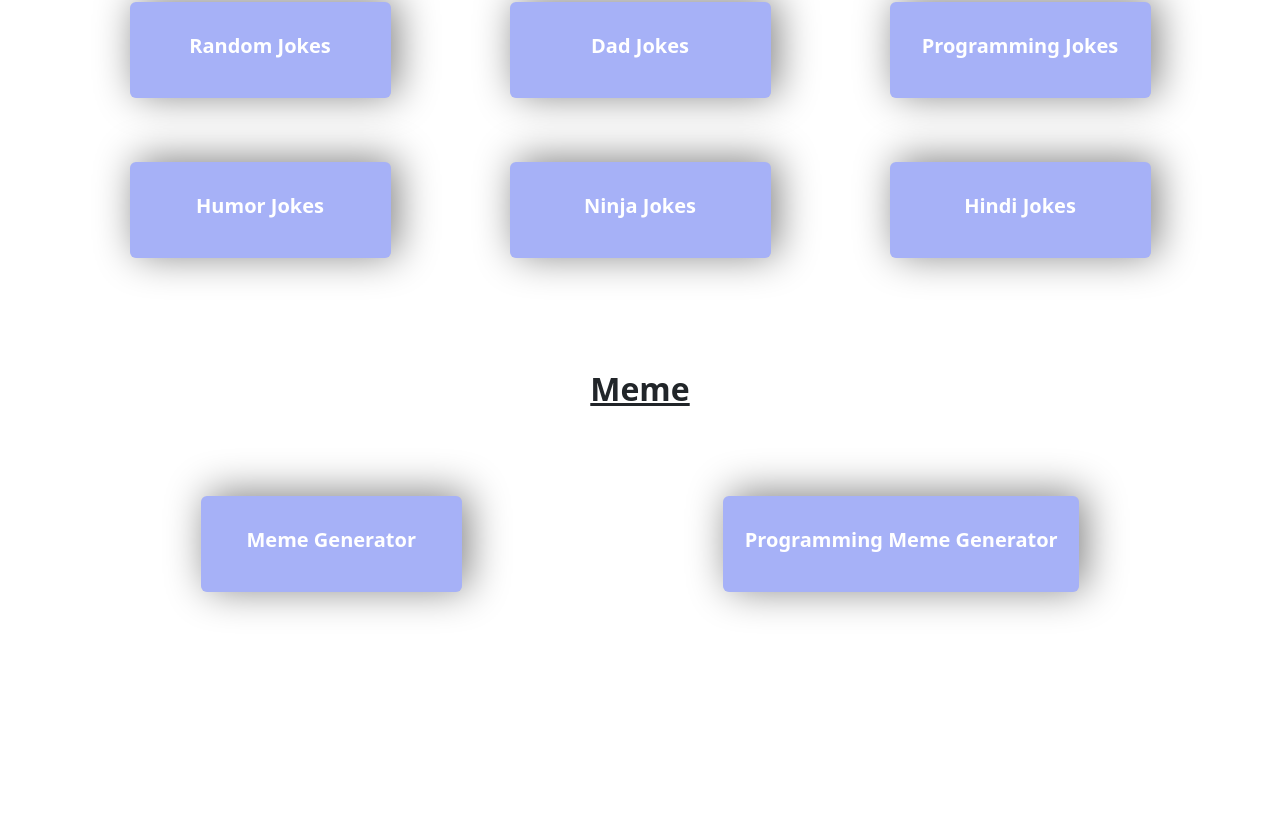
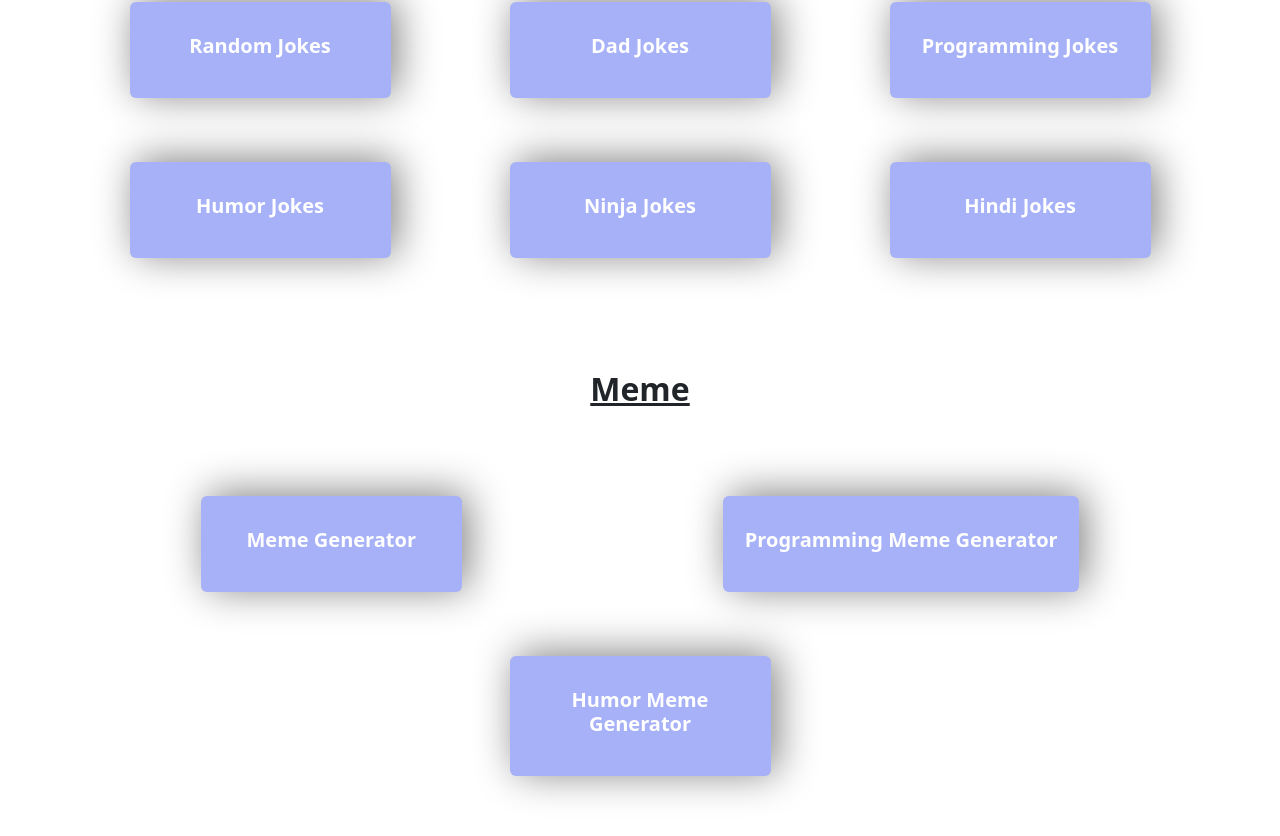
Before and after one commit to mrdhurva/Joke-Website, a React (Create React App) app: page / in a window 1280 px wide. Shown: the part 262-1098 px from the top of the page. Before the commit the page ends 966 px from the top, so only its background shows below. Built offline with nearby package versions, Linux system fonts and the light colour scheme.

Commit message:
humor api integration completed and humor meme component created

```diff
--- a/src/App.js
+++ b/src/App.js
@@ -4,7 +4,7 @@ import './App.css';
 import  { HomePage } from './components/HomePage';
 import { LoginForm } from './components/LoginAndSingup';
 import Navigation from './components/Navigation';
-import { DadJoke, HindiJoke, HumorJoke, MemeGenerator, NinjaJoke, ProgrammingJoke, ProgrammingMemeGenerator, RandomJoke } from './components/Jokes';
+import { DadJoke, HindiJoke, HumorJoke, HumorMemeGenerator, MemeGenerator, NinjaJoke, ProgrammingJoke, ProgrammingMemeGenerator, RandomJoke } from './components/Jokes';
 import PageNotFound from './components/PageNotFound';
 
 function App() {
@@ -23,6 +23,7 @@ function App() {
           <Route path='/hindijoke' element={<HindiJoke/>} />
           <Route path='/memegenerator' element={<MemeGenerator/>} />
           <Route path='/programmingmemegenerator' element={<ProgrammingMemeGenerator/>} />
+          <Route path='/humormemegenerator' element={<HumorMemeGenerator/>} />
           <Route path='*' element={<PageNotFound/>} />
         </Routes>
       </BrowserRouter>
--- a/src/components/CustomHook.js
+++ b/src/components/CustomHook.js
@@ -56,8 +56,9 @@ function CustomHookDifferentCall({apiCall,callKey,callHost}){
     const handleApiData=async()=>{
         try {
             const apiUrl=await fetch(url,options);
+            console.log(apiUrl)
             const apiResponse=await apiUrl.json();
-            console.log(apiResponse.joke)
+            // console.log(apiResponse)
             setApiData(apiResponse)
         } catch (error) {
             console.log(error)
--- a/src/components/HomePage.js
+++ b/src/components/HomePage.js
@@ -92,6 +92,28 @@ function HomePage() {
 
           </Col>
         </Row>
+        <Row>
+          <Col className='col-3' >
+            <div className='card' >
+              <div className='card-body' >
+                <Link to='humormemegenerator' >
+                  <Jokes title='Humor Meme Generator' />
+                </Link>
+              </div>
+            </div>
+
+          </Col>
+          {/* <Col className='col-4' >
+            <div className='card' >
+              <div className='card-body' >
+                <Link to='programmingmemegenerator' >
+                  <Jokes title='Programming Meme Generator' />
+                </Link>
+              </div>
+            </div>
+
+          </Col> */}
+        </Row>
       </div>
     </div>
   )
--- a/src/components/Jokes.js
+++ b/src/components/Jokes.js
@@ -36,9 +36,13 @@ function ProgrammingJoke(){
 }
 
 function HumorJoke(){
+    const apiUrl='https://humor-jokes-and-memes.p.rapidapi.com/jokes/create?topics=pirates&max-length=1000';
+    const rapidApiKey='06c12d997emshbcee97eca4e43e2p1dd1aajsn9570a7455a1f';
+    const rapidApiHost='humor-jokes-and-memes.p.rapidapi.com'
     return(
         <div className='container-fluid' >
             <TitleName title='Humor Jokes' />
+            <CustomHookDifferentCall apiCall={apiUrl} callKey={rapidApiKey} callHost={rapidApiHost} />
         </div>
     )
 }
@@ -75,8 +79,16 @@ function ProgrammingMemeGenerator(){
     )
 }
 
+function HumorMemeGenerator(){
+    return(
+        <div className='container-fluid' >
+            <TitleName title='Humor Meme Generator' />
+        </div>
+    )
+}
+
 function TitleName({title}){
     return<h2 className='text-center mt-5' >{title}</h2>
 }
 
-export { RandomJoke, DadJoke, ProgrammingJoke, HumorJoke, NinjaJoke, HindiJoke, MemeGenerator, ProgrammingMemeGenerator  }
+export { RandomJoke, DadJoke, ProgrammingJoke, HumorJoke, NinjaJoke, HindiJoke, MemeGenerator, ProgrammingMemeGenerator, HumorMemeGenerator  }
```
